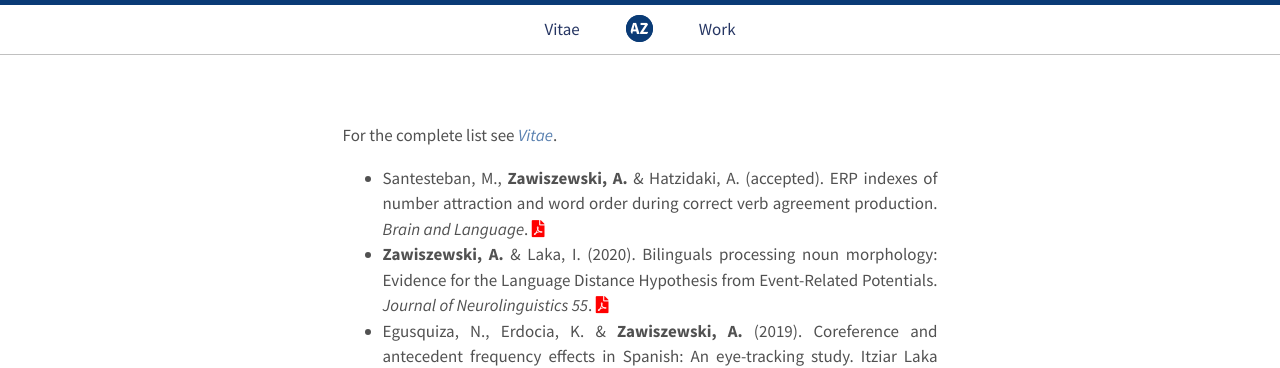
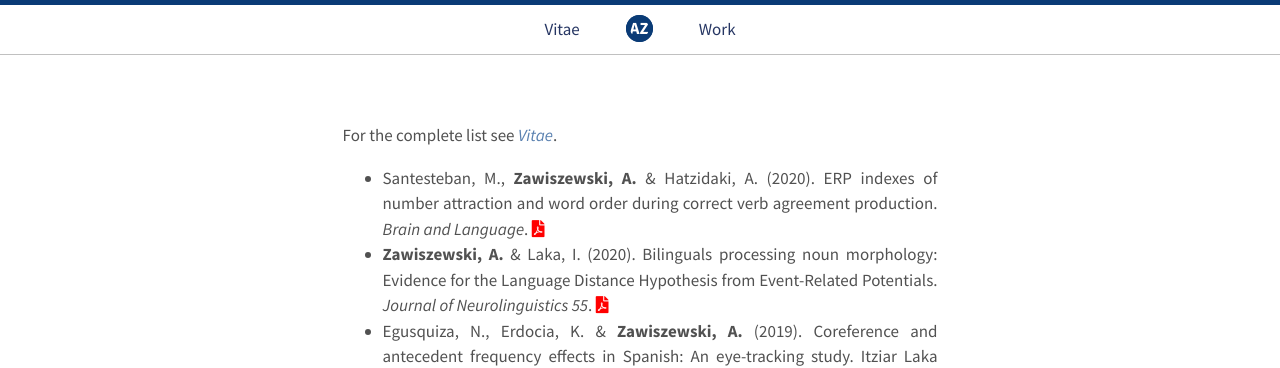
Before and after one commit to zawis/zawis.github.io, a Jekyll site: the page built from work.md, in a window 1280 px wide. Shown: the top 368 px of the page. Built offline with Jekyll 4.4.1, drawn with Linux system fonts in a browser that asks for light colours; nearby versions of some CDN libraries; comment, search, counter and statistics services are not loaded; a style sheet for code colours, icons or effects is not loaded.

Commit message:
Update work.md

```diff
--- a/work.md
+++ b/work.md
@@ -9,7 +9,7 @@
 <!-- <div class="text-center"> -->
 For the complete list see <a href="{{ site.baseurl }}/vitae/"><em>Vitae</em></a>.
 <ul>
-<li style="text-align: justify;">Santesteban, M., <b>Zawiszewski, A.</b> &amp; Hatzidaki, A. (accepted). ERP indexes of number attraction and word order during correct verb agreement production. <i>Brain and Language</i>. <a href="https://doi.org/10.1016/j.bandl.2020.104826" target="_blank" rel="noopener noreferrer"><i class="ai ai-doi ai-1x" style="color:red"></i></a> <a href="https://drive.google.com/file/d/1ynDEnTNMlXWBnf1_OSmBk9em-cCIHj3w/view?usp=sharing" target="_blank" rel="noopener noreferrer"><i class="fa fa-file-pdf" style="color:red"></i></a></li>
+<li style="text-align: justify;">Santesteban, M., <b>Zawiszewski, A.</b> &amp; Hatzidaki, A. (2020). ERP indexes of number attraction and word order during correct verb agreement production. <i>Brain and Language</i>. <a href="https://doi.org/10.1016/j.bandl.2020.104826" target="_blank" rel="noopener noreferrer"><i class="ai ai-doi ai-1x" style="color:red"></i></a> <a href="https://drive.google.com/file/d/1ynDEnTNMlXWBnf1_OSmBk9em-cCIHj3w/view?usp=sharing" target="_blank" rel="noopener noreferrer"><i class="fa fa-file-pdf" style="color:red"></i></a></li>
 <li style="text-align: justify;"><b>Zawiszewski, A.</b> &amp; Laka, I. (2020). Bilinguals processing noun morphology: Evidence for the Language Distance Hypothesis from Event-Related Potentials. <i>Journal of Neurolinguistics 55</i>. <a href="https://doi.org/10.1016/j.jneuroling.2020.100908" target="_blank" rel="noopener noreferrer"><i class="ai ai-doi ai-1x" style="color:red"></i></a> <a href="https://drive.google.com/file/d/14FK8ZDiDgN4cg7p5Knkjw4nmkRWwVU_U/view?usp=sharing" target="_blank" rel="noopener noreferrer"><i class="fa fa-file-pdf" style="color:red"></i></a></li>
 <li style="text-align: justify;">Egusquiza, N., Erdocia, K. &amp; <b>Zawiszewski, A.</b> (2019). Coreference and antecedent frequency effects in Spanish: An eye-tracking study. Itziar Laka (Arg.) <em>Hitzak Sarean</em>, EHUko Argitalpen Zerbitzua, 65-82. <a href="http://www.ehu.eus/HEB/wp-content/uploads/2019/12/2019_NE_AZ_Eyetracking_final2" target="_blank" rel="noopener noreferrer"><i class="fa fa-file-pdf" style="color:red"></i></a></li>
 <li style="text-align: justify;">Martinez de la Hidalga, G.; <b>Zawiszewski, A.</b>; Laka, I. (2019). <em>Eppur non si muove</em>: experimental evidence for the Unaccusative Hypothesis and distinct ɸ-feature processing in Basque. <i>Glossa: a Journal of General Linguistics, 4(1), 120. </i><a href="http://doi.org/10.5334/gjgl.829" target="_blank" rel="noopener noreferrer"><i class="ai ai-doi ai-1x" style="color:red"></i></a> <a href="https://www.glossa-journal.org/articles/10.5334/gjgl.829/" target="_blank" rel="noopener noreferrer"><i class="fa fa-file-pdf" style="color:red"></i></a></li>
```
